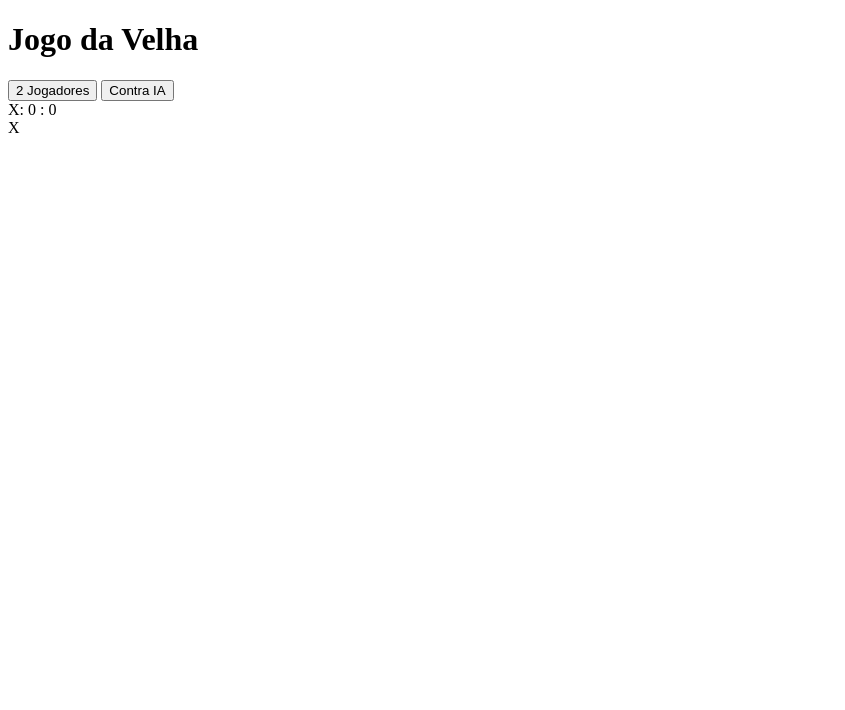
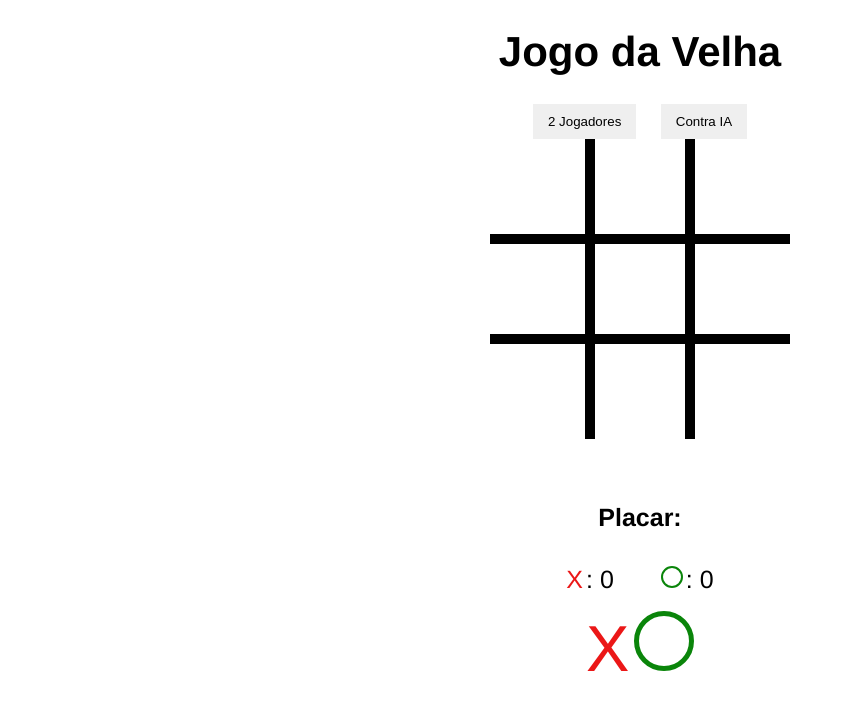
Before and after one commit to alexrla/Jogo_da_Velha, a plain HTML site: page index.html in a window 1280 px wide. Shown: the whole page, without its empty margins (0-845 px from the left). Drawn offline with Linux system fonts and the light colour scheme.

Commit message:
Feita a estilização da página

```diff
--- a/index.html
+++ b/index.html
@@ -25,6 +25,7 @@
       <div class="box" id="block-8"></div>
       <div class="box" id="block-9"></div>
       <div id="scoreboard-container">
+        <h4>Placar:</h4>
         <span class="score-box">
           <span id="x-scoreboard">X</span>: <span id="scoreboard-1">0</span>
         </span>
--- a/styles/style.css
+++ b/styles/style.css
@@ -0,0 +1,161 @@
+body {
+  font-family: Helvetica, sans-serif;
+
+  text-align: center;
+}
+
+h1 {
+  font-size: 42px;
+}
+
+/* Buttons */
+#btn-container button {
+  border: none;
+
+  cursor: pointer;
+
+  margin: 0 10px;
+
+  padding: 10px 15px;
+}
+
+/* Board */
+#container {
+  display: flex;
+
+  flex-direction: row;
+
+  flex-wrap: wrap;
+
+  margin: 0;
+
+  margin-left: auto;
+
+  margin-right: auto;
+
+  position: relative;
+
+  width: 300px;
+}
+
+.box {
+  border: 5px solid #000;
+
+  box-sizing: border-box;
+
+  flex: 1 1 33%;
+
+  height: 100px;
+}
+
+#block-1, #block-2, #block-3 {
+  border-top: none;
+}
+
+#block-1, #block-4, #block-7 {
+  border-left: none;
+}
+
+#block-3, #block-6, #block-9 {
+  border-right: none;
+}
+
+#block-7, #block-8, #block-9 {
+  border-bottom: none;
+}
+
+/* Symbols  */
+.x {
+  color: #EB1717;
+
+  display: inline-block;
+
+  font-size: 65px;
+
+  line-height: 100px;
+}
+
+.o {
+  border: 5px solid #0A850A;
+
+  border-radius: 50%;
+
+  display: inline-block;
+
+  height: 50px;
+
+  margin-top: 17px;
+
+  width: 50px;
+}
+
+/* Score */
+#scoreboard-container {
+  font-size: bold;
+
+  font-size: 25px;
+
+  position: relative;
+
+  margin-left: auto;
+
+  margin-right: auto;
+
+  margin-top: 30px;
+}
+
+.score-box {
+  margin: 0 20px;
+}
+
+#x-scoreboard {
+  color: #EB1717;
+
+  margin-right: 3px;
+}
+
+#o-scoreboard {
+  display: inline-block;
+
+  border: 2px solid #0A850A;
+
+  border-radius: 50%;
+
+  height: 18px;
+
+  margin-right: 3px;
+
+  width: 18px;
+}
+
+/* Message */
+#message p {
+  background-color: #000;
+
+  color: #FFF;
+
+  display: none;
+
+  font-size: 50px;
+
+  left: 0;
+
+  margin-left: auto;
+
+  margin-right: auto;
+
+  padding: 20px;
+
+  position: absolute;
+
+  right: 0;
+
+  top: 150px;
+
+  width: 500px;
+}
+
+/* Hide */
+.hide {
+  /* display: none!important; */
+}
```
